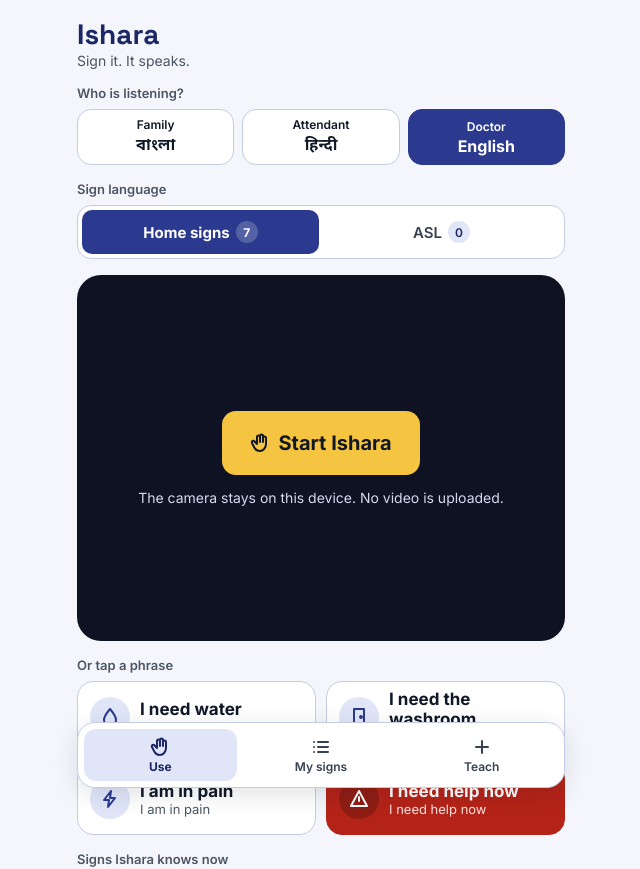
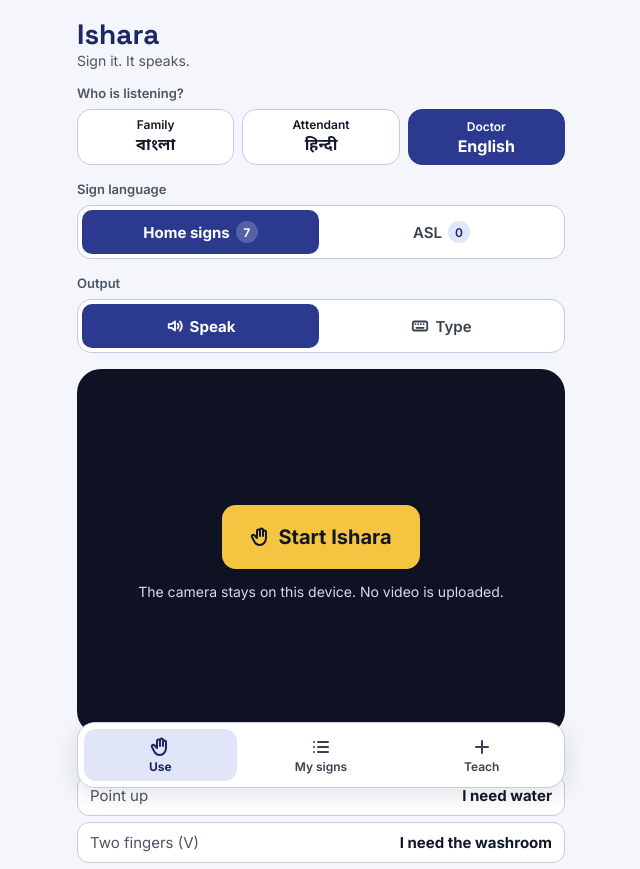
Before and after one commit to Neelabhra08/build-for-one-top-g-s, a React (Vite) app: page / in a window 1280 px wide. Shown: the top 869 px of the page, without its empty margins (319-959 px from the left). Built offline with nearby package versions, Linux system fonts and the light colour scheme; a web font is replaced by a local one.

Commit message:
feat: add a speak or type output and a type with signs panel, remove phrase tiles

```diff
--- a/src/App.jsx
+++ b/src/App.jsx
@@ -1,6 +1,6 @@
 import { useCallback, useEffect, useRef, useState } from 'react';
 import { HoldDetector } from './lib/holdDetector.js';
-import { PHRASES, QUICK_TILES, STARTER_GESTURES, textFor } from './lib/phrases.js';
+import { PHRASES, STARTER_GESTURES, textFor } from './lib/phrases.js';
 import { prefetchVoices, speak, stopSpeaking } from './lib/speech.js';
 import { createGestureRecognizer, drawHands } from './lib/vision.js';
 import { extractFeatures } from './lib/handFeatures.js';
@@ -21,6 +21,7 @@ import {
 import { describeListener, loadSettings, saveSettings } from './lib/settings.js';
 import { ensureTranslations, loadStaticTranslations } from './lib/translations.js';
 import { asset } from './lib/paths.js';
+import { joinSentence } from './lib/compose.js';
 import Icon from './Icon.jsx';
 import TeachView from './views/TeachView.jsx';
 import SignsView from './views/SignsView.jsx';
@@ -48,6 +49,9 @@ export default function App() {
   const [spoken, setSpoken] = useState(null);
   const [notice, setNotice] = useState('');
   const [capture, setCapture] = useState(null);
+  const [output, setOutput] = useState('speak');
+  const [message, setMessage] = useState('');
+  const [lastAdded, setLastAdded] = useState('');
   const [, setTranslationsVersion] = useState(0);
 
   const videoRef = useRef(null);
@@ -62,6 +66,8 @@ export default function App() {
   const captureRef = useRef(null);
   const lastUiRef = useRef(0);
   const handledCaptures = useRef(new Set());
+  const outputRef = useRef('speak');
+  outputRef.current = output;
 
   const listeners = settings.listeners.map(describeListener);
   const listener = listeners.find((l) => l.id === listenerId) ?? listeners[0];
@@ -161,6 +167,18 @@ export default function App() {
     });
   }, []);
 
+  const onSign = useCallback((phrase) => {
+    if (outputRef.current !== 'type') {
+      say(phrase);
+      return;
+    }
+    const current = listenerRef.current;
+    const text = textFor(phrase, current);
+    if (!text) return;
+    setMessage((prev) => joinSentence(prev, text, current.lang));
+    setLastAdded(text);
+  }, [say]);
+
   const stepCapture = (feature, now) => {
     const cap = captureRef.current;
     if (!cap) return false;
@@ -202,7 +220,7 @@ export default function App() {
       const state = detectorRef.current.update(label, score, now);
       if (state.fired) {
         const phrase = resolveLabel(state.fired);
-        if (phrase) say(phrase);
+        if (phrase) onSign(phrase);
       }
 
       if (now - lastUiRef.current > UI_EVERY_MS) {
@@ -222,7 +240,7 @@ export default function App() {
       }
     }
     rafRef.current = requestAnimationFrame(tick);
-  }, [resolveLabel, say]);
+  }, [resolveLabel, onSign]);
 
   const start = useCallback(async () => {
     setPhase('loading');
@@ -329,6 +347,23 @@ export default function App() {
     say(PHRASES.water, target);
   };
 
+  const sendOnWhatsApp = () => {
+    window.open(`https://wa.me/?text=${encodeURIComponent(message.trim())}`, '_blank', 'noopener');
+  };
+
+  const copyMessage = () => {
+    navigator.clipboard.writeText(message.trim())
+      .then(() => flash('Copied. Paste it into any app.'))
+      .catch((error) => {
+        console.error('Copy failed:', error);
+        flash('Could not copy. Select the text and copy it by hand.');
+      });
+  };
+
+  const speakMessage = () => {
+    speak(message.trim(), listener.lang, listener.speaker);
+  };
+
   const wrong = () => {
     stopSpeaking();
     setSpoken(null);
@@ -383,6 +418,26 @@ export default function App() {
         </div>
       </section>
 
+      <section aria-labelledby="output-title">
+        <h2 id="output-title" className="label">Output</h2>
+        <div className="seg" role="group" aria-labelledby="output-title">
+          {[
+            { id: 'speak', label: 'Speak', icon: 'speaker' },
+            { id: 'type', label: 'Type', icon: 'keyboard' },
+          ].map((o) => (
+            <button
+              key={o.id}
+              type="button"
+              className={output === o.id ? 'seg-on' : ''}
+              aria-pressed={output === o.id}
+              onClick={() => setOutput(o.id)}
+            >
+              <Icon name={o.icon} size={18} /> {o.label}
+            </button>
+          ))}
+        </div>
+      </section>
+
       <section className="camera" aria-label="Camera">
         <video ref={videoRef} className="mirror" playsInline muted />
         <canvas ref={canvasRef} className="mirror overlay" aria-hidden="true" />
@@ -427,7 +482,7 @@ export default function App() {
 
       {view === 'use' && (
         <>
-          {spoken && (
+          {output === 'speak' && spoken && (
             <section className="spoken" aria-live="assertive">
               <p className="spoken-to">Spoken to {spoken.listener.label} · {spoken.listener.langLabel}</p>
               <p className="spoken-text">{spoken.text}</p>
@@ -444,25 +499,38 @@ export default function App() {
             </section>
           )}
 
-          <section aria-labelledby="tiles-title">
-            <h2 id="tiles-title" className="label">Or tap a phrase</h2>
-            <div className="tiles">
-              {QUICK_TILES.map((id) => (
-                <button
-                  key={id}
-                  type="button"
-                  className={`tile ${id === 'help' ? 'tile-help' : ''}`}
-                  onClick={() => say(PHRASES[id])}
-                >
-                  <span className="tile-icon"><Icon name={PHRASES[id].icon} /></span>
-                  <span className="tile-text">
-                    <span className="tile-main">{textFor(PHRASES[id], listener)}</span>
-                    <span className="tile-sub">{PHRASES[id].en}</span>
-                  </span>
+          {output === 'type' && (
+            <section className="panel" aria-labelledby="type-title">
+              <div className="type-head">
+                <h2 id="type-title" className="panel-title">Type with signs</h2>
+                <span className="type-lang">{listener.langLabel}</span>
+              </div>
+              <p className="panel-sub">Each sign you hold adds its phrase here. Edit it if you like, then send it.</p>
+              <label className="visually-hidden" htmlFor="message">Message</label>
+              <textarea
+                id="message"
+                className="type-box"
+                rows={4}
+                value={message}
+                placeholder="Show a sign to start typing…"
+                onChange={(e) => setMessage(e.target.value)}
+              />
+              {lastAdded && <p className="type-added" aria-live="polite">Added: {lastAdded}</p>}
+              <div className="type-actions">
+                <button type="button" className="btn btn-indigo" disabled={!message.trim()} onClick={sendOnWhatsApp}>
+                  Send on WhatsApp
                 </button>
-              ))}
-            </div>
-          </section>
+                <button type="button" className="btn btn-ghost" disabled={!message.trim()} onClick={copyMessage}>Copy</button>
+                <button type="button" className="btn btn-ghost" disabled={!message.trim()} onClick={speakMessage}>
+                  <Icon name="speaker" size={18} /> Speak it
+                </button>
+                <button type="button" className="btn btn-ghost" disabled={!message} onClick={() => { setMessage(''); setLastAdded(''); }}>
+                  Clear
+                </button>
+              </div>
+            </section>
+          )}
+
 
           <section aria-labelledby="guide-title" className="guide">
             <h2 id="guide-title" className="label">Signs Ishara knows now</h2>
--- a/src/Icon.jsx
+++ b/src/Icon.jsx
@@ -40,6 +40,12 @@ const PATHS = {
   plus: <path d="M10 4v12M4 10h12" />,
   trash: <path d="M4 6h12M8 6V4h4v2M6 6l1 11h6l1-11" />,
   speaker: <path d="M3 8v4h3l4 3V5L6 8ZM13 7.5a3.5 3.5 0 0 1 0 5M15.5 5a7 7 0 0 1 0 10" />,
+  keyboard: (
+    <>
+      <rect x="2" y="5" width="16" height="10" rx="2" />
+      <path d="M5 8h.01M8 8h.01M11 8h.01M14 8h.01M6 12h8" />
+    </>
+  ),
 };
 
 export default function Icon({ name, size = 20 }) {
--- /dev/null
+++ b/src/lib/compose.js
@@ -0,0 +1,9 @@
+const SENTENCE_END = { 'ur-IN': '۔', 'hi-IN': '।', 'bn-IN': '।', 'mr-IN': '।', 'pa-IN': '।', 'od-IN': '।' };
+
+export function joinSentence(previous, text, lang) {
+  const before = previous.trimEnd();
+  if (!before) return text;
+  const end = SENTENCE_END[lang] ?? '.';
+  const closed = /[.?!।۔؟]$/.test(before) ? before : `${before}${end}`;
+  return `${closed} ${text}`;
+}
--- a/src/lib/phrases.js
+++ b/src/lib/phrases.js
@@ -27,8 +27,6 @@ export const STARTER_GESTURES = [
   { gesture: 'ILoveYou', label: 'Thumb, index and little finger', phraseId: 'thanks' },
 ];
 
-export const QUICK_TILES = ['water', 'washroom', 'pain', 'help'];
-
 export const SIGN_ICONS = ['drop', 'door', 'bolt', 'alert', 'phone', 'pill', 'bed', 'heart', 'check', 'cross', 'hand'];
 
 export function textFor(phrase, listener) {
--- a/src/styles.css
+++ b/src/styles.css
@@ -243,3 +243,21 @@ body {
 }
 
 button:focus-visible { outline: 3px solid var(--indigo); outline-offset: 2px; }
+
+.type-head { display: flex; align-items: center; justify-content: space-between; gap: 10px; }
+.type-lang {
+  height: 30px; padding: 0 12px; border-radius: 15px; background: var(--indigo-soft); color: var(--indigo-deep);
+  font-size: 14px; font-weight: 700; display: inline-flex; align-items: center;
+}
+.type-box {
+  width: 100%; min-height: 120px; padding: 14px; border-radius: 14px; border: 2px solid var(--line); background: #fff;
+  font: inherit; font-size: 20px; line-height: 1.5; color: var(--ink); resize: vertical;
+}
+.type-box:focus { outline: 3px solid var(--indigo); outline-offset: 1px; border-color: var(--indigo); }
+.type-added { margin: 0; font-size: 14px; font-weight: 600; color: var(--teal); }
+.type-actions { display: grid; grid-template-columns: repeat(2, minmax(0, 1fr)); gap: 10px; }
+.type-actions .btn { width: 100%; }
+.visually-hidden {
+  position: absolute; width: 1px; height: 1px; padding: 0; margin: -1px; overflow: hidden;
+  clip: rect(0, 0, 0, 0); white-space: nowrap; border: 0;
+}
```
Also changed, not shown: 1 other file (tests, documents, lock files or other folders).
